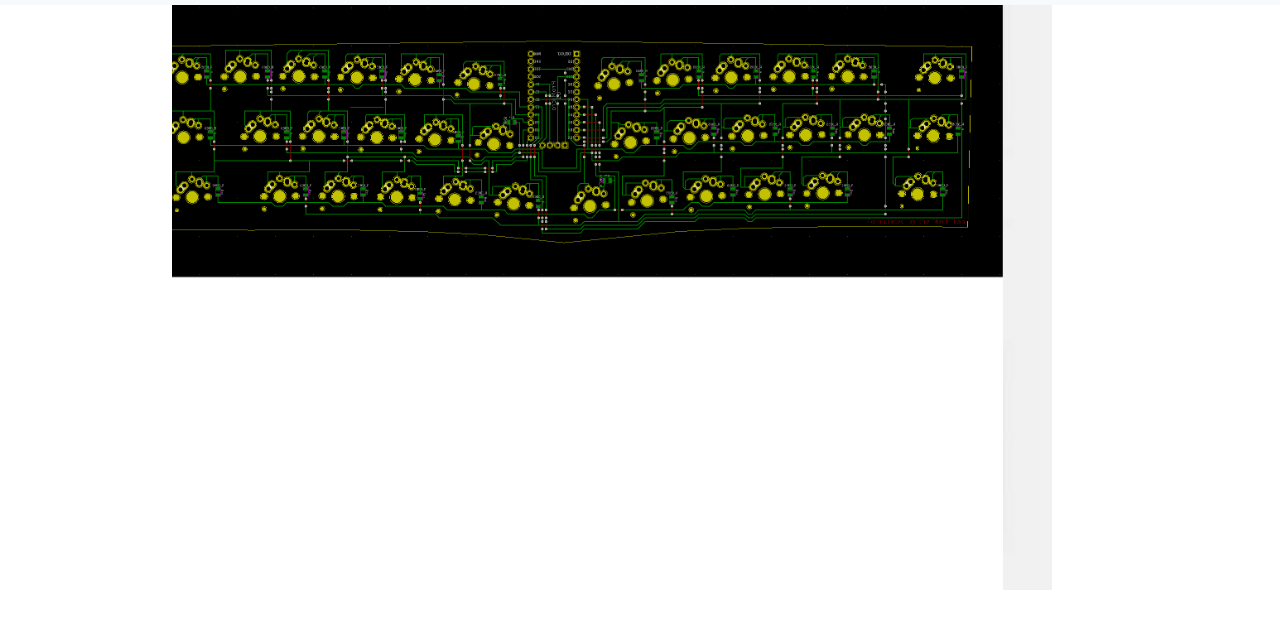
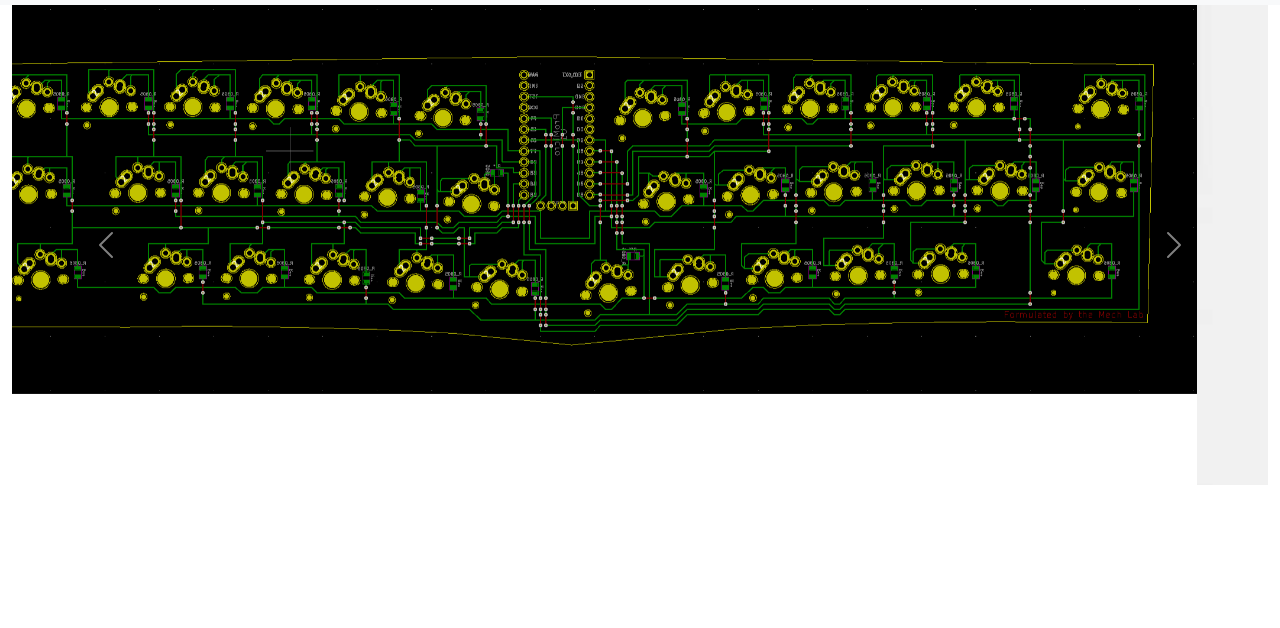
Before and after one commit to kaz3304/themechlab.github.io, a plain HTML site: page index.html in a window 1280 px wide. Shown: the part 62-690 px from the top of the page. Drawn offline with nearby package versions, Linux system fonts and the light colour scheme.

Commit message:
Update index.html
Carousel height adjustment.

```diff
--- a/index.html
+++ b/index.html
@@ -42,21 +42,21 @@
         </div>
       </div>
     </nav>
-    <div class="container-fluid" style="max-width: 960px;">
-        <div id="carouselExampleIndicators" class="carousel slide" data-bs-ride="carousel" style="max-width: 55rem;">
+    <div class="container-fluid">
+        <div id="carouselExampleIndicators" class="carousel slide" data-bs-ride="carousel" style="max-height: 30rem;">
             <div class="carousel-indicators">
                 <button type="button" data-bs-target="#carouselExampleIndicators" data-bs-slide-to="0" class="active" aria-current="true" aria-label="Slide 1"></button>
                 <button type="button" data-bs-target="#carouselExampleIndicators" data-bs-slide-to="1" aria-label="Slide 2"></button>
                 <button type="button" data-bs-target="#carouselExampleIndicators" data-bs-slide-to="2" aria-label="Slide 3"></button>
             </div>
             <div class="carousel-inner">
-                <div class="carousel-item active">
+                <div class="carousel-item active" style="max-height: 30rem;">
                     <img src="images/christine.png" class="d-block w-100" alt="...">
                 </div>
-                <div class="carousel-item">
+                <div class="carousel-item" style="max-height: 30rem;">
                     <img src="images/office-image-placeholder.jpg" class="d-block w-100" alt="...">
                 </div>
-                <div class="carousel-item">
+                <div class="carousel-item" style="max-height: 30rem;">
                     <img src="images/office-image-placeholder.jpg" class="d-block w-100" alt="...">
                 </div>
             </div>
```
